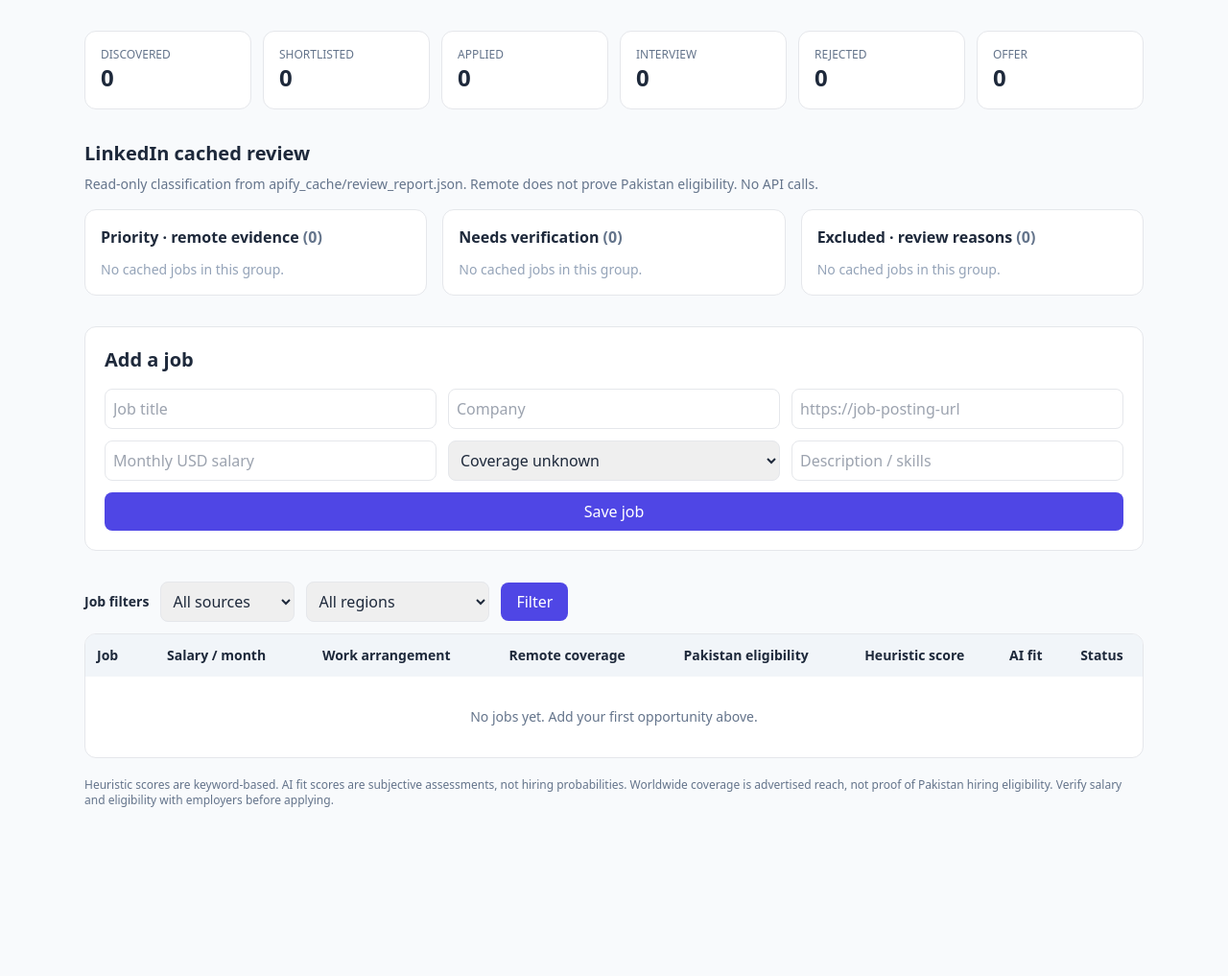
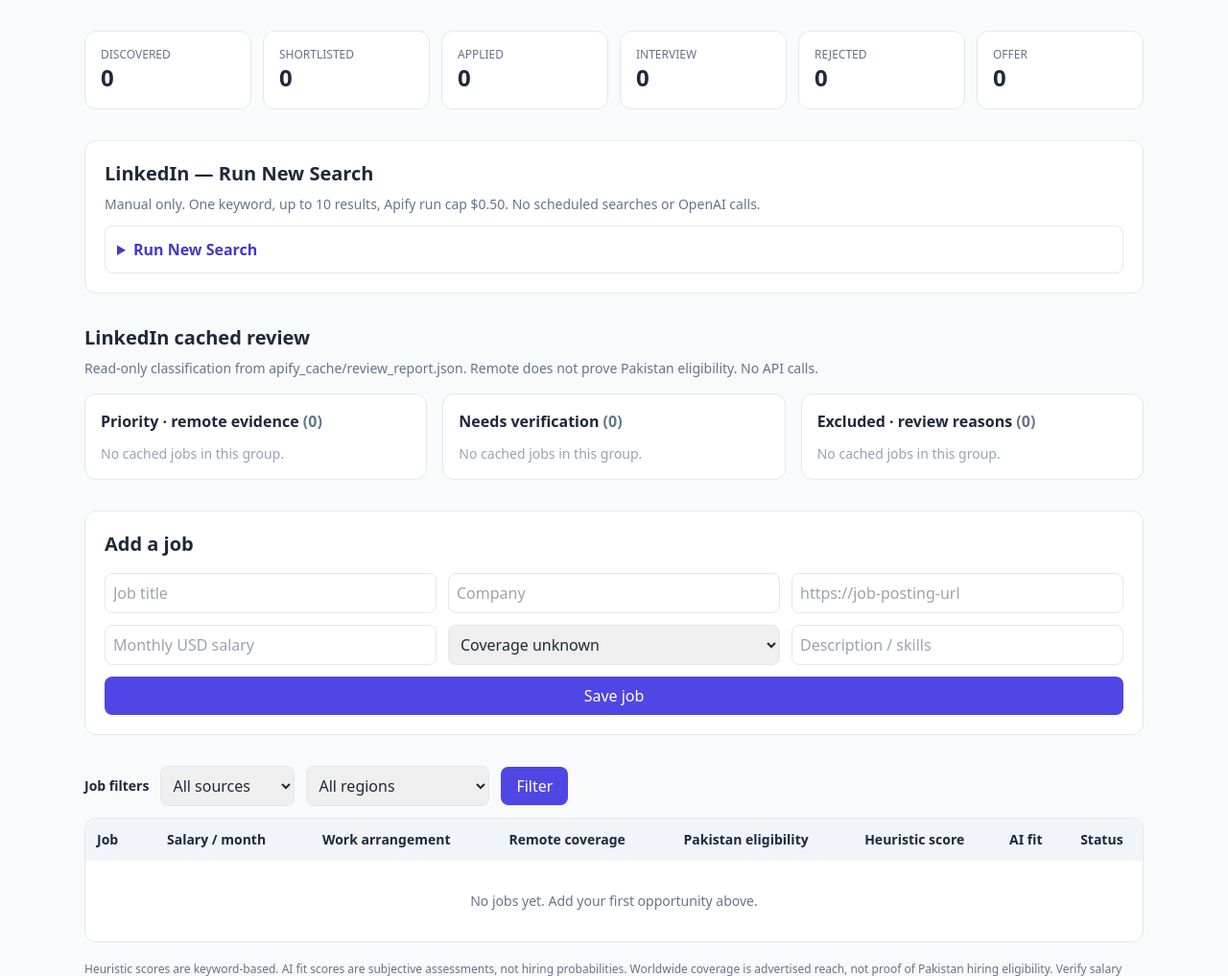
Before and after one commit to usama1987/jobhunter-ai, a FastAPI app: page / in a window 1280 px wide. Shown: the part 84-1101 px from the top of the page at 96% size. Before the commit the page ends 925 px from the top, so only its background shows below. Run offline with FastAPI, Linux system fonts and the light colour scheme; data that the repository does not hold is empty; some libraries are stand-ins or nearby versions.

Commit message:
Add two-step Run New Search and paid confirmation UI for LinkedIn only

```diff
--- a/app/templates/index.html
+++ b/app/templates/index.html
@@ -7,6 +7,22 @@
 {% for status in ['discovered','shortlisted','applied','interview','rejected','offer'] %}
 <div class="bg-white rounded-xl p-4 border"><div class="text-xs uppercase text-slate-500">{{status}}</div><div class="text-2xl font-semibold">{{counts.get(status,0)}}</div></div>
 {% endfor %}</div>
+<section class="bg-white rounded-xl border p-5 mb-8">
+<h2 class="text-xl font-semibold mb-2">LinkedIn — Run New Search</h2>
+<p class="text-sm text-slate-500 mb-3">Manual only. One keyword, up to 10 results, Apify run cap $0.50. No scheduled searches or OpenAI calls.</p>
+{% if search_result %}<p class="mb-3 text-sm font-semibold text-indigo-700">Last search: {{search_result|replace('-',' ')}}</p>{% endif %}
+<details class="border rounded-lg p-3">
+<summary class="cursor-pointer font-semibold text-indigo-700">Run New Search</summary>
+<form action="/linkedin/run" method="post" class="mt-4 space-y-3">
+<input type="hidden" name="token" value="{{search_token}}">
+<label class="block text-sm font-semibold" for="linkedin-keyword">LinkedIn keyword</label>
+<select id="linkedin-keyword" name="keyword" class="w-full border rounded-lg p-2">{% for term in search_terms %}<option value="{{term}}">{{term}}</option>{% endfor %}</select>
+<p class="text-sm text-amber-700">This will start one potentially billable Apify Actor run. The per-run charge limit is $0.50; results may be incomplete if the cap is reached.</p>
+<label class="flex gap-2 text-sm"><input type="checkbox" required> I authorize this single paid LinkedIn search (maximum $0.50).</label>
+<button type="submit" class="bg-indigo-600 text-white rounded-lg px-5 py-2">Confirm $0.50 Search</button>
+</form>
+</details>
+</section>
 <section class="mb-8">
 <h2 class="text-xl font-semibold mb-2">LinkedIn cached review</h2>
 <p class="text-sm text-slate-500 mb-4">Read-only classification from apify_cache/review_report.json. Remote does not prove Pakistan eligibility. No API calls.</p>
```
